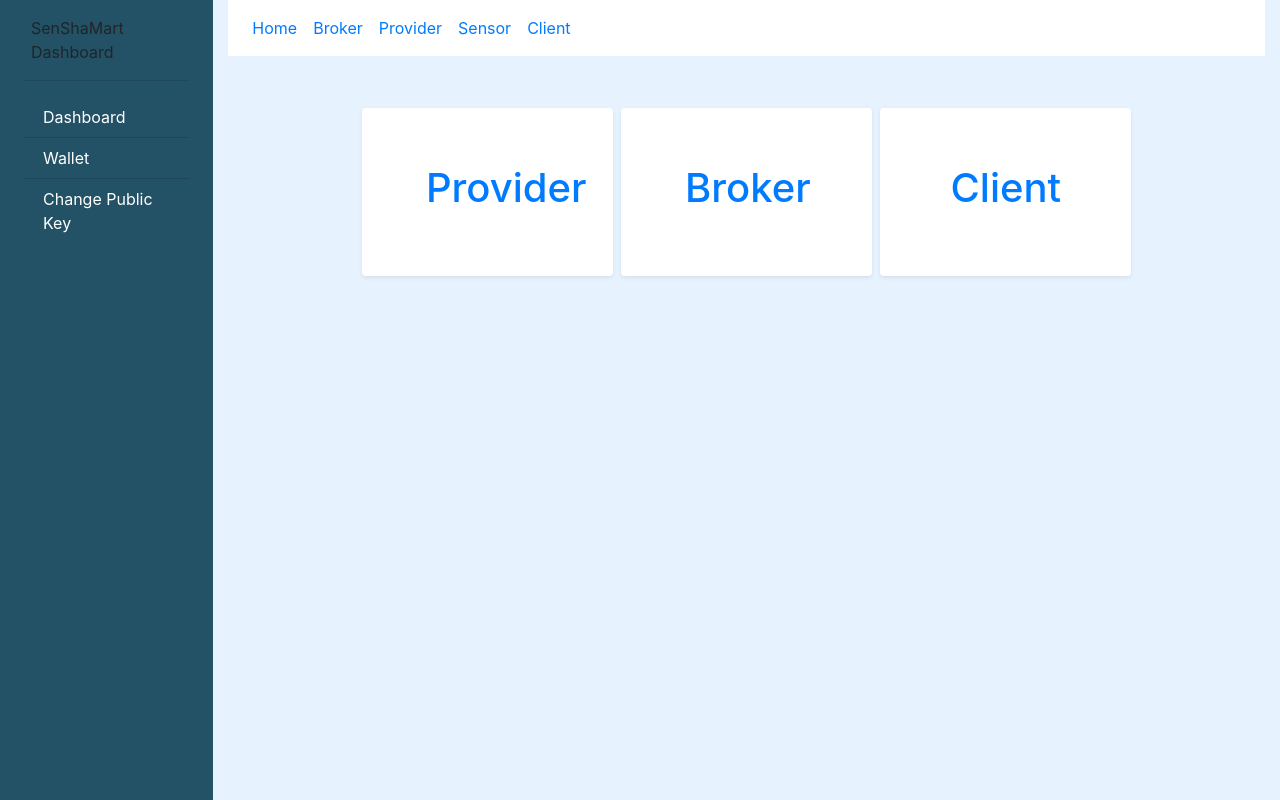
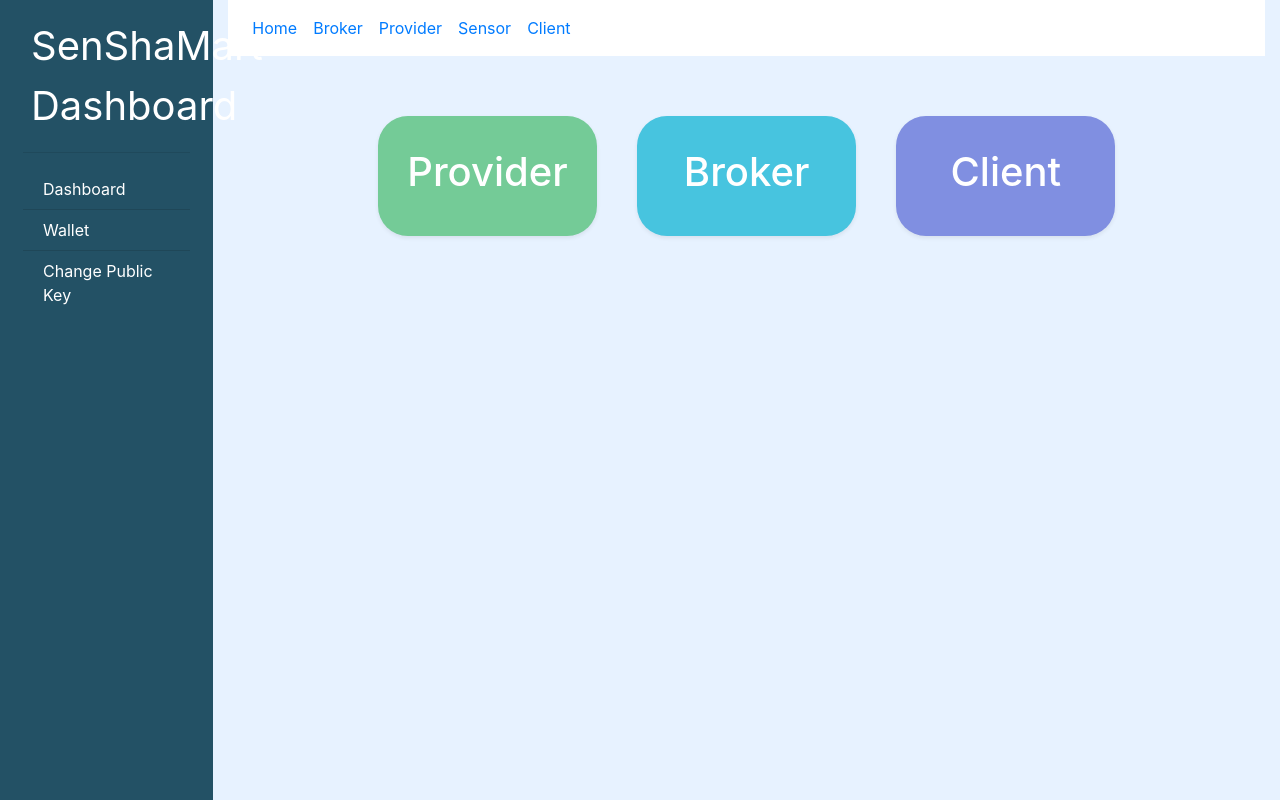
Before and after one commit to sampathmedawatta/SheShaMartDash, a React (Create React App) app: page / in a window 1280 px wide. Built offline with nearby package versions, Linux system fonts and the light colour scheme.

Commit message:
add homepage ui changes

```diff
--- a/src/App.css
+++ b/src/App.css
@@ -8,7 +8,48 @@ background-color: #e7f2ff;
 }
 .card-container.card {
   max-width: 350px !important;
-  padding: 40px 40px;
+
+}
+
+.provider{
+  background-color: #74cb97;
+  color: white;
+  border-radius: 30px;
+  padding-bottom: 2rem;
+  padding-top: 2rem;
+}
+.provider a{
+  color: white;
+  font-size: 3.5rem;
+}
+
+.broker {
+  background-color: #47c4df;
+  color: white;
+  border-radius: 30px;
+  padding-bottom: 2rem;
+  padding-top: 2rem;
+}
+
+.broker a {
+  color: white;
+  font-size: 3.5rem;
+}
+
+.client{
+  background-color: #808fe1;
+  color: white;
+  border-radius: 30px;
+  padding-bottom: 2rem;
+  padding-top: 2rem;
+}
+.client a {
+  color: white;
+  font-size: 3.5rem;
+}
+
+.provider:hover, .broker:hover, .client:hover{
+  background-color: #ffd700;;
 }
 
 .card {
@@ -34,6 +75,10 @@ background-color: #e7f2ff;
   border-radius: 50%;
 }
 
+.title{
+  color: white;
+  font-size: 2.5rem;
+}
 .sidebar{
 
   background-color: #235165;
--- a/src/components/Home.js
+++ b/src/components/Home.js
@@ -6,31 +6,26 @@ const Home = () => {
     <div className="container-fluid">
       <div className="row g-3 my-5 justify-content-center  align-items-center">
         <div className="col-md-3 p-1">
-          <div className="p-5 bg-white shadow-sm d-flex justify-content-around align-items-center rounded">
             <Link to={"/provider"} className="nav-link">
-              <div>
+             <div className="provider shadow-sm d-flex justify-content-around align-items-center">
                 <h1 className="fs-2">Provider</h1>
               </div>
             </Link>
-          </div>
+
         </div>
         <div className="col-md-3 p-1">
-          <div className="p-5 bg-white shadow-sm d-flex justify-content-around align-items-center rounded">
             <Link to={"/broker"} className="nav-link">
-              <div>
+              <div className="broker shadow-sm d-flex justify-content-around align-items-center">
                 <h1 className="fs-2">Broker</h1>
               </div>
             </Link>
-          </div>
         </div>
         <div className="col-md-3 p-1">
-          <div className="p-5 bg-white shadow-sm d-flex justify-content-around align-items-center rounded">
             <Link to={"/client"} className="nav-link">
-              <div>
-                <h1 className="fs-2">Client</h1>
+              <div className="client shadow-sm d-flex justify-content-around align-items-center">
+                <h1 className="fs-2 white">Client</h1>
               </div>
             </Link>
-          </div>
         </div>
       </div>
     </div>
--- a/src/components/UI/Sidebar.js
+++ b/src/components/UI/Sidebar.js
@@ -2,7 +2,7 @@ function Sidebar() {
   return (
     <div className="sidebar p-2">
       <div className="m-2">
-        <span className="brand-name fs-5">SenShaMart Dashboard</span>
+        <span className="brand-name title fs-5">SenShaMart Dashboard</span>
       </div>
       <hr className="text-dark"></hr>
       <div className="list-group sidebar list-group-flush">
```
